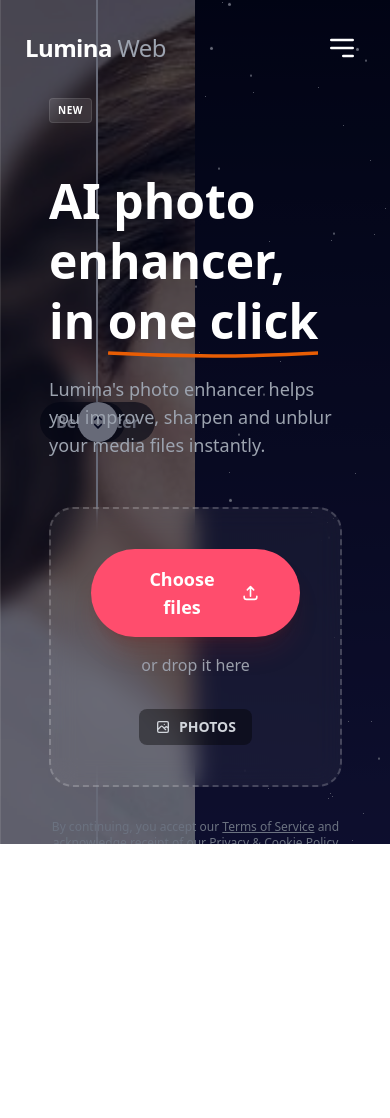
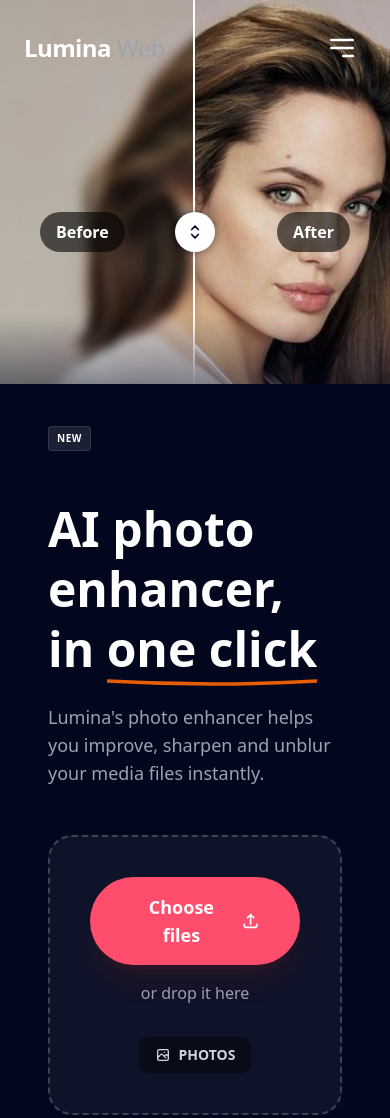
Before and after one commit to Ugochi56/Lumina, a website: page src/login.html in a window 390 px wide. Shown: the top 1118 px of the page. Before the commit the page ends 844 px from the top, so only its background shows below. Drawn offline with nearby package versions, Linux system fonts and the light colour scheme; no server answers.

Commit message:
mobile view restructured and code changes for login page

```diff
--- a/src/css/login.css
+++ b/src/css/login.css
@@ -83,6 +83,89 @@
     border-left: 1px solid rgba(255, 255, 255, 0.1);
     overflow-y: auto;
     /* Enable scrolling if content overflows */
+}
+
+/* === MOBILE RESPONSIVENESS === */
+@media (max-width: 768px) {
+    body {
+        overflow-y: auto !important;
+        /* Allow scroll on mobile */
+        height: auto;
+    }
+
+    .slider-container {
+        width: 100%;
+        height: 55vh;
+        /* Top half */
+        position: relative;
+        z-index: 10;
+        pointer-events: none;
+        /* Let touches optionally pass through, or just keep slider */
+    }
+
+    /* Fade out bottom of slider to match body bg */
+    .slider-container::after {
+        content: '';
+        position: absolute;
+        bottom: 0;
+        left: 0;
+        width: 100%;
+        height: 150px;
+        background: linear-gradient(to bottom, transparent, #03071e);
+        z-index: 100;
+        pointer-events: none;
+    }
+
+    /* Make images fill screen width */
+    #img-before {
+        width: 100vw;
+    }
+
+    /* Put overlay inside normal flow below slider */
+    .content-overlay {
+        position: absolute;
+        top: 0;
+        left: 0;
+        width: 100%;
+        height: auto;
+        min-height: 100vh;
+        z-index: 30;
+        pointer-events: none;
+    }
+
+    .right-panel {
+        width: 100%;
+        margin-left: 0;
+        border-left: none;
+        background-color: transparent;
+        /* Main has the bg */
+        overflow-y: visible;
+        margin-top: 0;
+        /* Header at top */
+    }
+
+    /* Header stays at top over the slider */
+    header {
+        position: fixed;
+        top: 0;
+        left: 0;
+        width: 100%;
+        z-index: 50;
+        background: transparent;
+        pointer-events: auto;
+    }
+
+    /* Main content below the slider */
+    main {
+        margin-top: calc(55vh - 80px);
+        /* Push down below slider */
+        background-color: #03071e;
+        position: relative;
+        z-index: 20;
+        pointer-events: auto;
+        padding-top: 40px;
+        padding-bottom: 40px;
+    }
 }
 
 /* === LOADER STYLES === */
--- a/src/js/login.js
+++ b/src/js/login.js
@@ -187,6 +187,13 @@ document.addEventListener('DOMContentLoaded', () => {
     // Open Modal
     loginBtns.forEach(btn => {
         btn.addEventListener('click', () => {
+            // Close mobile menu if it is open
+            const mobileMenu = document.getElementById('mobile-menu');
+            if (mobileMenu && !mobileMenu.classList.contains('hidden')) {
+                mobileMenu.classList.add('hidden');
+                mobileMenu.classList.remove('flex');
+            }
+
             authModal.classList.remove('hidden');
             authModal.classList.add('flex');
             document.body.style.overflow = 'hidden'; // Prevent scrolling
```
